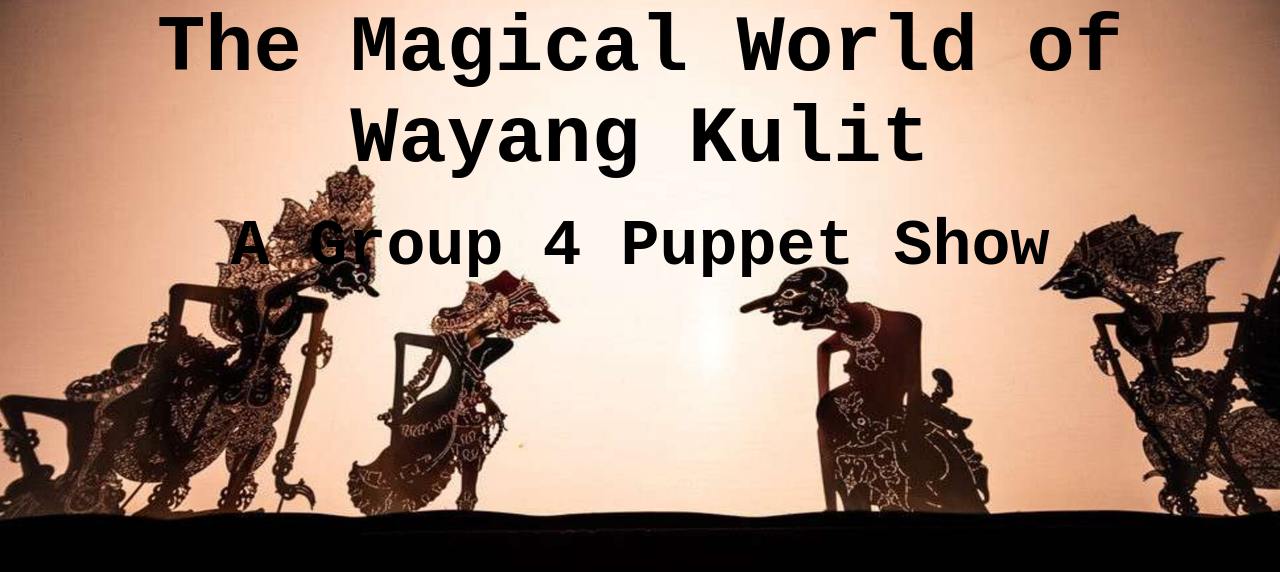
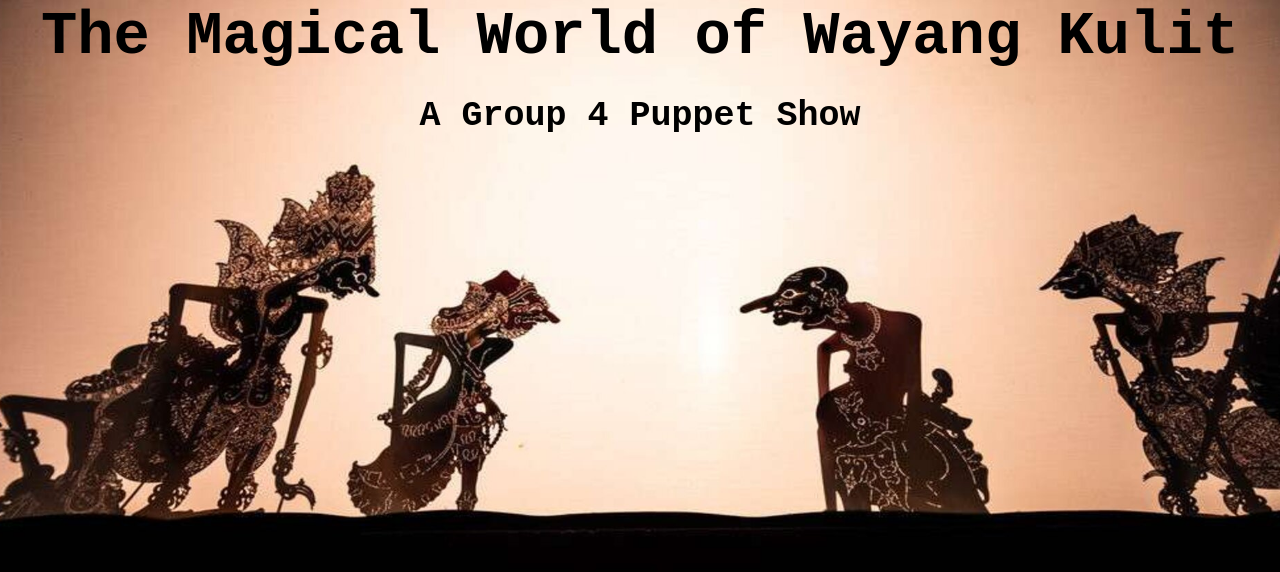
Before and after one commit to galaten/group4.github.io, a plain HTML site: page index.html in a window 1280 px wide. Shown: the part 68-640 px from the top of the page. Drawn offline with Linux system fonts and the light colour scheme.

Commit message:
Update style.css

```diff
--- a/style.css
+++ b/style.css
@@ -17,13 +17,13 @@
     color: black;
 }
 .header h1{
-    font-size: 80.5px;
+    font-size: 60.5px;
     text-align: center;
     padding-bottom: 15px;
 
 }
 .header h2{
-    font-size: 65px;
+    font-size: 35px;
     padding: 10px;
 }
 .navbar{
```
